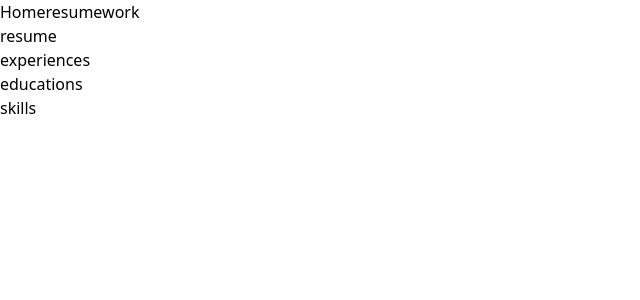
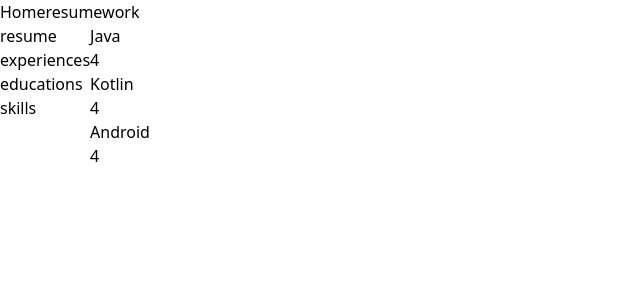
Before and after one commit to Eun-ha/galaxychoiportfolio, a Next.js app: page /resume/1 in a window 1280 px wide. Shown: the top 300 px of the page, without its empty margins (0-640 px from the left). Built offline with nearby package versions, Linux system fonts and the light colour scheme.

Commit message:
Feat: resume 동적 라우팅 영역 컴포넌트 작업

```diff
--- a/app/resume/[slug]/page.tsx
+++ b/app/resume/[slug]/page.tsx
@@ -1,7 +1,13 @@
+import { ResumeContents } from "@/components/resume-contents";
 import { TitlesDescriptions } from "@/components/titles-descriptions";
 
 export default async function Page({ params }: { params: { slug: string } }) {
   const id = await params;
 
-  return <TitlesDescriptions category={id.slug} />;
+  return (
+    <>
+      <TitlesDescriptions category={id.slug} />
+      <ResumeContents category={id.slug} />
+    </>
+  );
 }
--- a/components/button.tsx
+++ b/components/button.tsx
@@ -27,8 +27,6 @@ export const Button = ({
   const segment = useSelectedLayoutSegment();
   const href = category.slug ? path + "/" + category.slug : path;
 
-  console.log(category);
-
   const isActive =
     (!category.slug && segment === null) ||
     segment === category.segment ||
--- a/components/resume-aside.tsx
+++ b/components/resume-aside.tsx
@@ -1,4 +1,4 @@
-import { getButtonTitle } from "@/data/resume";
+import { getAll } from "@/data/resume";
 import { ButtonList } from "./button-list";
 
 // export function ResumeAside() {
@@ -11,13 +11,13 @@ import { ButtonList } from "./button-list";
 // }
 
 export function ResumeAside() {
-  const buttons = getButtonTitle();
+  const content = getAll();
   return (
     <div>
       <ButtonList
         path="/resume"
         categories={[
-          ...buttons.map((x) => ({
+          ...content.map((x) => ({
             button: x.button,
             slug: x.slug,
           })),
--- /dev/null
+++ b/components/resume-content.tsx
@@ -0,0 +1,58 @@
+import {
+  Education,
+  Experience,
+  getEducations,
+  getExperiences,
+  getSkills,
+  Skill,
+} from "@/data/resume";
+
+export const ResumeContent = ({
+  type,
+}: {
+  type: "educations" | "experiences" | "skills";
+}) => {
+  const getData = () => {
+    switch (type) {
+      case "educations":
+        return getEducations();
+      case "experiences":
+        return getExperiences();
+      case "skills":
+        return getSkills();
+      default:
+        return [];
+    }
+  };
+
+  const contents = getData();
+
+  return (
+    <section>
+      {contents.map((content, index) => (
+        <div key={index}>
+          {type === "educations" && (
+            <>
+              <p>{(content as Education).school}</p>
+              <p>{(content as Education).date}</p>
+              <p>{(content as Education).degree}</p>
+            </>
+          )}
+          {type === "experiences" && (
+            <>
+              <p>{(content as Experience).company}</p>
+              <p>{(content as Experience).date}</p>
+              <p>{(content as Experience).description}</p>
+            </>
+          )}
+          {type === "skills" && (
+            <>
+              <p>{(content as Skill).name}</p>
+              <p>{(content as Skill).level}</p>
+            </>
+          )}
+        </div>
+      ))}
+    </section>
+  );
+};
--- /dev/null
+++ b/components/resume-contents.tsx
@@ -0,0 +1,23 @@
+import { ResumeContent } from "./resume-content";
+
+interface Category {
+  category: string;
+}
+
+export const ResumeContents = (Props: Category) => {
+  const { category } = Props;
+
+  console.log(category);
+
+  return (
+    <section>
+      {category === "experiences" ? (
+        <ResumeContent type="experiences" />
+      ) : category === "educations" ? (
+        <ResumeContent type="educations" />
+      ) : (
+        <ResumeContent type="skills" />
+      )}
+    </section>
+  );
+};
--- a/components/titles-descriptions.tsx
+++ b/components/titles-descriptions.tsx
@@ -1,8 +1,4 @@
 import { getContents } from "@/data/resume";
-
-export type Theme1 = {
-  theme: "resume" | "experiences" | "education" | "skill";
-};
 
 interface Theme {
   category: string;
@@ -11,6 +7,8 @@ interface Theme {
 export const TitlesDescriptions = (Props: Theme) => {
   const { category } = Props;
   const content = getContents(category);
+
+  //console.log(content);
 
   return (
     <section>
--- a/data/resume.ts
+++ b/data/resume.ts
@@ -3,38 +3,31 @@ export type Experience = {
   title: string;
   date: string;
   description: string;
-  slug: string;
 };
 
 export type Education = {
   school: string;
   degree: string;
   date: string;
-  slug: string;
 };
 
 export type Skill = {
   name: string;
   level: number;
-  slug: string;
 };
 
-export type TitlesDescriptions = {
+export type Contents = {
   title: string;
   desc: string;
   slug: string;
   button: string;
 };
 
-export type Category = {
-  experiences?: Experience[];
-  educations?: Education[];
-  skills?: Skill[];
-};
-
 export type Resume = {
-  contents: TitlesDescriptions[];
-  category: Category[];
+  contents: Contents[];
+  experiences: Experience[];
+  educations: Education[];
+  skills: Skill[];
 };
 
 export const resume: Resume[] = [
@@ -65,8 +58,6 @@ export const resume: Resume[] = [
         button: "skills",
       },
     ],
-    category: [
-      {
     experiences: [
       {
         company: "Samsung Electronics",
@@ -74,7 +65,6 @@ export const resume: Resume[] = [
         date: "2018.07 - 2020.07",
         description:
           "Developed and maintained Android applications for Samsung Smart TV. Worked on various projects including SmartThings, Samsung Health, and Samsung Pay.",
-            slug: "experiences",
       },
       {
         company: "Samsung Electronics",
@@ -82,7 +72,6 @@ export const resume: Resume[] = [
         date: "2017.07 - 2017.12",
         description:
           "Developed and maintained Android applications for Samsung Smart TV. Worked on various projects including SmartThings, Samsung Health, and Samsung Pay.",
-            slug: "experiences",
       },
       {
         company: "Samsung Electronics",
@@ -90,49 +79,53 @@ export const resume: Resume[] = [
         date: "2016.07 - 2016.12",
         description:
           "Developed and maintained Android applications for Samsung Smart TV. Worked on various projects including SmartThings, Samsung Health, and Samsung Pay.",
-            slug: "experiences",
       },
     ],
-      },
-      {
     educations: [
       {
         school: "University of California, San Diego",
         degree: "Bachelor of Science in Computer Science",
         date: "2014.09 - 2018.06",
-            slug: "educations",
       },
     ],
-      },
-      {
     skills: [
       {
         name: "Java",
         level: 4,
-            slug: "skills",
       },
       {
         name: "Kotlin",
         level: 4,
-            slug: "skills",
       },
       {
         name: "Android",
         level: 4,
-            slug: "skills",
-          },
-        ],
       },
     ],
   },
 ];
 
-export function getContents(category: string): TitlesDescriptions[] {
-  return resume.flatMap((resumecontents) =>
-    resumecontents.contents.filter((content) => content.slug === category)
+// 전체 데이터를 가져옵니다.
+export function getAll(): Contents[] {
+  return resume.flatMap((content) => content.contents);
+}
+
+// 슬러그에 기반한 경험, 교육, 스킬 제목 및 설명을 반환합니다.
+export function getContents(category: string): Contents[] {
+  return resume.flatMap((contents) =>
+    contents.contents.filter((content) => content.slug === category)
   );
 }
 
-export function getButtonTitle(): TitlesDescriptions[] {
-  return resume.flatMap((button) => button.contents);
+// 슬러그에 기반한 경험, 교육, 스킬 제목 및 설명을 반환합니다.
+export function getExperiences(): Experience[] {
+  return resume.flatMap((contents) => contents.experiences);
 }
+
+export function getEducations(): Education[] {
+  return resume.flatMap((contents) => contents.educations);
+}
+
+export function getSkills(): Skill[] {
+  return resume.flatMap((contents) => contents.skills);
+}
```
Lines whose indentation alone changed are shown as unchanged.
